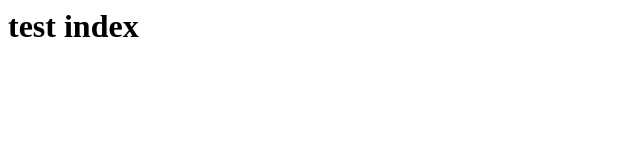
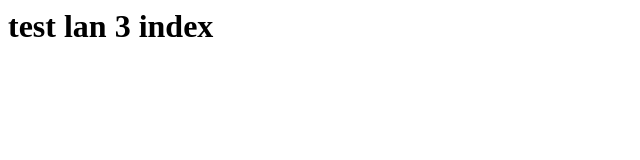
Before and after one commit to DucAn13/test, a plain HTML site: page index.html in a window 1280 px wide. Shown: the whole page, without its empty margins (0-640 px from the left). Drawn offline with Linux system fonts and the light colour scheme.

Commit message:
commit 3

```diff
--- a/index.html
+++ b/index.html
@@ -1 +1 @@
-<h1>test index</h1>
+<h1>test lan 3 index</h1>
```
Also changed, not shown: 1 other file.
